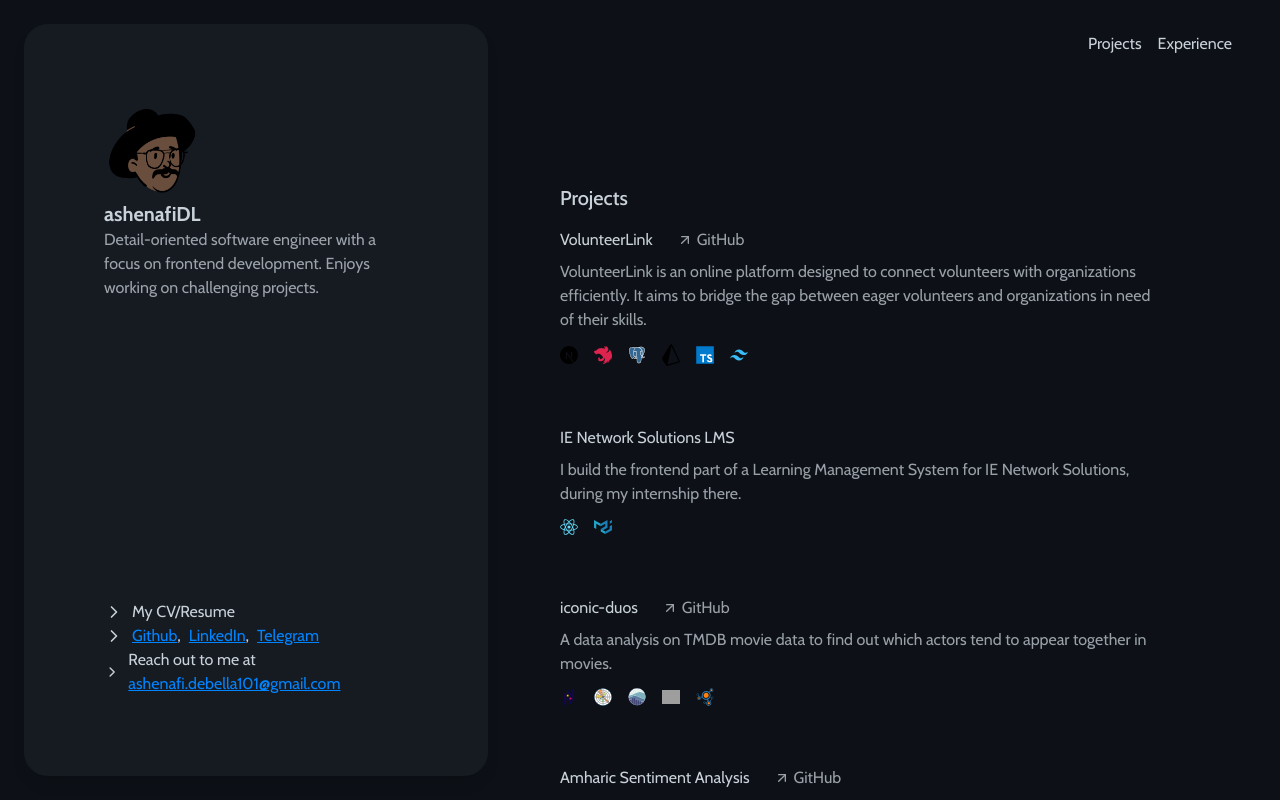
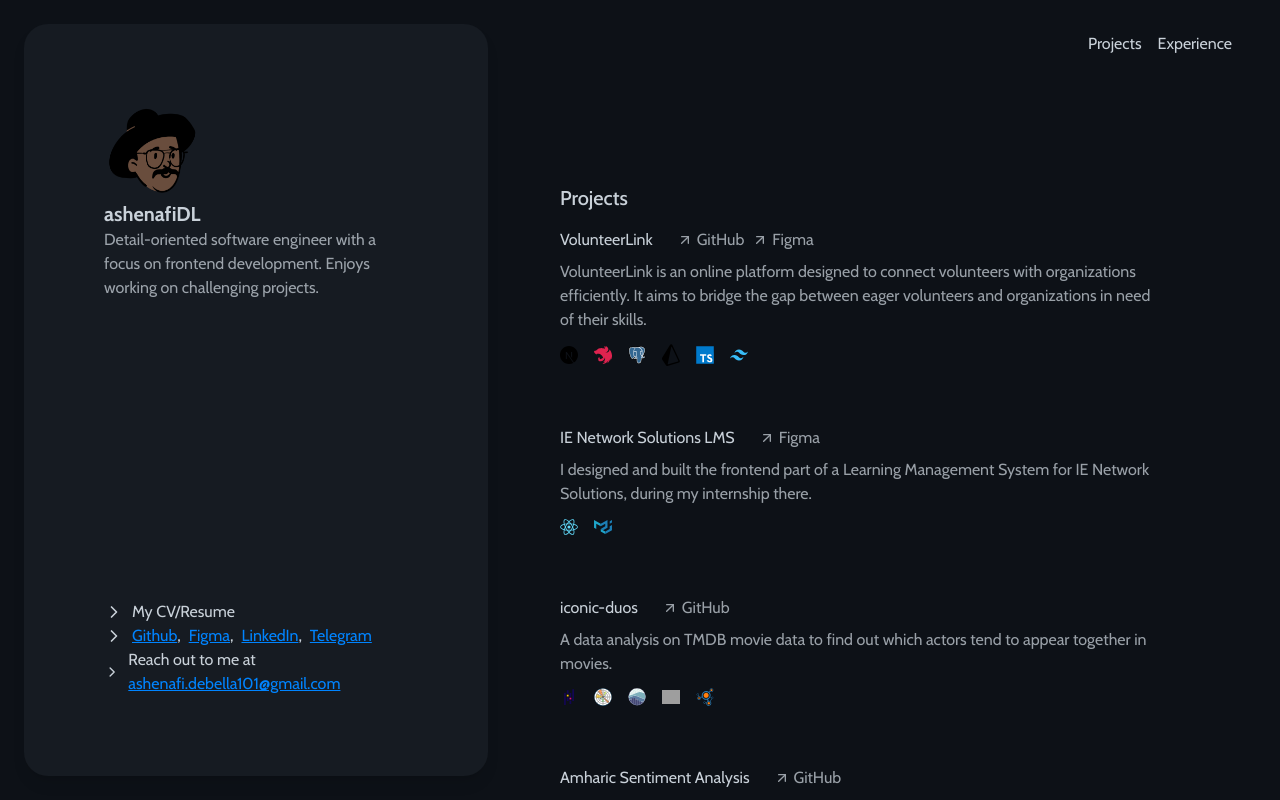
Before and after one commit to ashenafiDL/portfolio-website, a Next.js app: page / in a window 1280 px wide. Shown: the top 800 px of the page. Built offline with nearby package versions, Linux system fonts and the light colour scheme; grey boxes are pictures that could not be loaded; what tailwindcss-fluid-type would draw is missing.

Commit message:
feat: Add Figma link to projects

```diff
--- a/app/data/projects.json
+++ b/app/data/projects.json
@@ -2,6 +2,7 @@
   {
     "title": "VolunteerLink",
     "githubLink": "https://github.com/ashenafiDL/volunteer-link",
+    "figmaLink": "https://www.figma.com/community/file/1395353815144133101/volunteerlink",
     "description": "VolunteerLink is an online platform designed to connect volunteers with organizations efficiently. It aims to bridge the gap between eager volunteers and organizations in need of their skills.",
     "tools": [
       "Next.js",
@@ -14,7 +15,8 @@
   },
   {
     "title": "IE Network Solutions LMS",
-    "description": "I build the frontend part of a Learning Management System for IE Network Solutions, during my internship there.",
+    "figmaLink": "https://www.figma.com/community/file/1395340464220970463/larning-management-system",
+    "description": "I designed and built the frontend part of a Learning Management System for IE Network Solutions, during my internship there.",
     "tools": ["React", "Material-UI"]
   },
   {
--- a/components/ProjectsSection.tsx
+++ b/components/ProjectsSection.tsx
@@ -8,6 +8,7 @@ type ProjectType = {
   title: string;
   siteLink?: string;
   githubLink?: string;
+  figmaLink?: string;
   description: string;
   tools: Array<string>;
 };
@@ -41,6 +42,9 @@ export default async function ProjectsSection() {
                   {project.githubLink && (
                     <RedirectLink text="GitHub" href={project.githubLink} />
                   )}
+                  {project.figmaLink && (
+                    <RedirectLink text="Figma" href={project.figmaLink} />
+                  )}
                 </div>
               </div>
 
--- a/components/SidebarSection.tsx
+++ b/components/SidebarSection.tsx
@@ -7,6 +7,11 @@ const LINKS = [
   {
     href: "https://github.com/ashenafiDL",
     text: "Github",
+    target: "_blank",
+  },
+  {
+    href: "https://figma.com/@ashenafiDL",
+    text: "Figma",
     target: "_blank",
   },
   {
--- a/package.json
+++ b/package.json
@@ -3,7 +3,7 @@
   "version": "0.1.0",
   "private": true,
   "scripts": {
-    "dev": "next dev",
+    "dev": "next dev --turbo",
     "build": "next build",
     "start": "next start",
     "lint": "next lint"
```
Also changed, not shown: 1 other file (tests, documents, lock files or other folders).
